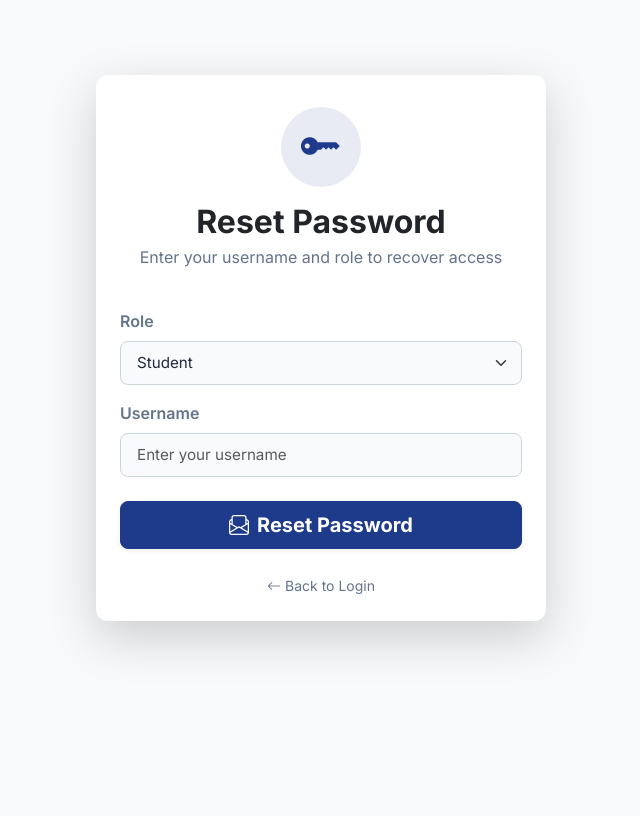
After one commit to pratik-rahul-bamne/Digital-Leaving-Certificate-System-DLCS-, a Flask app: page /forgot-password in a window 1280 px wide. The commit adds this page. Shown: the whole page, without its empty margins (319-959 px from the left). Run offline with Flask 3, Linux system fonts and the light colour scheme.

Commit message:
Update project files

```diff
--- a/app.py
+++ b/app.py
@@ -13,6 +13,8 @@ from flask import (
     Flask, render_template, request, redirect, url_for,
     session, flash, send_file, abort, jsonify
 )
+import string
+import random
 from werkzeug.security import generate_password_hash, check_password_hash
 from flask_mail import Mail, Message
 
@@ -130,6 +132,41 @@ def logout():
     session.clear()
     flash("You have been logged out.", "info")
     return redirect(url_for("student_login"))
+
+@app.route("/forgot-password", methods=["GET", "POST"])
+def forgot_password():
+    if request.method == "POST":
+        role = request.form.get("role", "student")
+        username = request.form.get("username", "").strip()
+
+        new_pwd = ''.join(random.choices(string.ascii_letters + string.digits, k=8))
+        hashed = generate_password_hash(new_pwd)
+
+        if role == "student":
+            user = database.query("SELECT id, email FROM student_users WHERE username = %s", (username,), fetchone=True)
+            if user:
+                database.query("UPDATE student_users SET password_hash = %s WHERE id = %s", (hashed, user["id"]), commit=True)
+                if user.get("email"):
+                    send_email(
+                        to=user["email"],
+                        subject="DLCS - Password Reset",
+                        body_html=f"<p>Hello,</p><p>Your student portal password has been reset. Your new temporary password is: <strong>{new_pwd}</strong></p><p>Please log in.</p>"
+                    )
+                    flash("Password reset! Check your email for the new password.", "success")
+                else:
+                    flash(f"Password reset! Your temporary password is: {new_pwd} (No email on file)", "success")
+                return redirect(url_for('student_login'))
+            else:
+                flash("Student username not found.", "danger")
+        elif role == "admin":
+            user = database.query("SELECT id FROM admin_users WHERE username = %s", (username,), fetchone=True)
+            if user:
+                database.query("UPDATE admin_users SET password_hash = %s WHERE id = %s", (hashed, user["id"]), commit=True)
+                flash(f"Admin password reset! Your temporary password is: {new_pwd}", "success")
+                return redirect(url_for('login'))
+            else:
+                flash("Admin username not found.", "danger")
+    return render_template("forgot_password.html")
 
 
 # ═══════════════════════════════════════════════════════════════════════════════
--- /dev/null
+++ b/templates/forgot_password.html
@@ -0,0 +1,42 @@
+{% extends "base.html" %}
+{% block title %}Forgot Password{% endblock %}
+{% block content %}
+<div class="container d-flex justify-content-center align-items-center min-vh-100" style="margin-top: -80px;">
+    <div class="card card-soft border-0 shadow-lg p-4" style="max-width: 450px; width: 100%;">
+        <div class="text-center mb-4 mt-2">
+            <div class="bg-primary bg-opacity-10 text-primary rounded-circle d-inline-flex align-items-center justify-content-center mb-3"
+                style="width: 80px; height: 80px;">
+                <i class="bi bi-key-fill fs-1"></i>
+            </div>
+            <h2 class="fw-bold text-dark mb-1">Reset Password</h2>
+            <p class="text-muted-custom">Enter your username and role to recover access</p>
+        </div>
+
+        <form method="POST" novalidate>
+            <div class="mb-3">
+                <label for="role" class="form-label fw-semibold text-muted-custom">Role</label>
+                <select name="role" id="role" class="form-select form-control-lg" required>
+                    <option value="student">Student</option>
+                    <option value="admin">Admin</option>
+                </select>
+            </div>
+            <div class="mb-4">
+                <label for="username" class="form-label fw-semibold text-muted-custom">Username</label>
+                <input type="text" id="username" name="username" class="form-control form-control-lg"
+                    placeholder="Enter your username" required autocomplete="username"
+                    value="{{ request.form.get('username', '') }}" />
+            </div>
+
+            <div class="d-grid gap-2">
+                <button type="submit" class="btn btn-primary btn-lg fw-bold shadow-sm">
+                    <i class="bi bi-envelope-paper me-2"></i>Reset Password
+                </button>
+            </div>
+            <div class="text-center mt-4">
+                <a href="{{ url_for('index') }}" class="text-decoration-none text-muted-custom small"><i
+                        class="bi bi-arrow-left me-1"></i>Back to Login</a>
+            </div>
+        </form>
+    </div>
+</div>
+{% endblock %}
--- a/templates/login.html
+++ b/templates/login.html
@@ -31,6 +31,12 @@
             <button type="submit" class="btn btn-primary btn-lg w-100 fw-bold shadow-sm" id="loginBtn">
                 <i class="bi bi-box-arrow-in-right me-2"></i>Sign In
             </button>
+            <div class="text-center mt-3 d-flex justify-content-between">
+                <a href="{{ url_for('forgot_password') }}" class="text-decoration-none text-muted-custom small"><i
+                        class="bi bi-key me-1"></i>Forgot Password?</a>
+                <a href="{{ url_for('student_login') }}" class="text-decoration-none text-muted-custom small"><i
+                        class="bi bi-person-badge-fill me-1"></i>Student Portal Login</a>
+            </div>
         </form>
     </div>
 </div>
--- a/templates/student/login.html
+++ b/templates/student/login.html
@@ -36,7 +36,9 @@
                     <i class="bi bi-pencil-square me-2"></i>New Student? Register Here
                 </a>
             </div>
-            <div class="text-center mt-3">
+            <div class="text-center mt-3 d-flex justify-content-between">
+                <a href="{{ url_for('forgot_password') }}" class="text-decoration-none text-muted-custom small"><i
+                        class="bi bi-key me-1"></i>Forgot Password?</a>
                 <a href="{{ url_for('login') }}" class="text-decoration-none text-muted-custom small"><i
                         class="bi bi-shield-lock me-1"></i>Admin Login</a>
             </div>
```
Also changed, not shown: templates/student/register.html (+10 -3 lines), templates/students/add.html (+10 -5 lines), templates/students/edit.html (+13 -4 lines).
